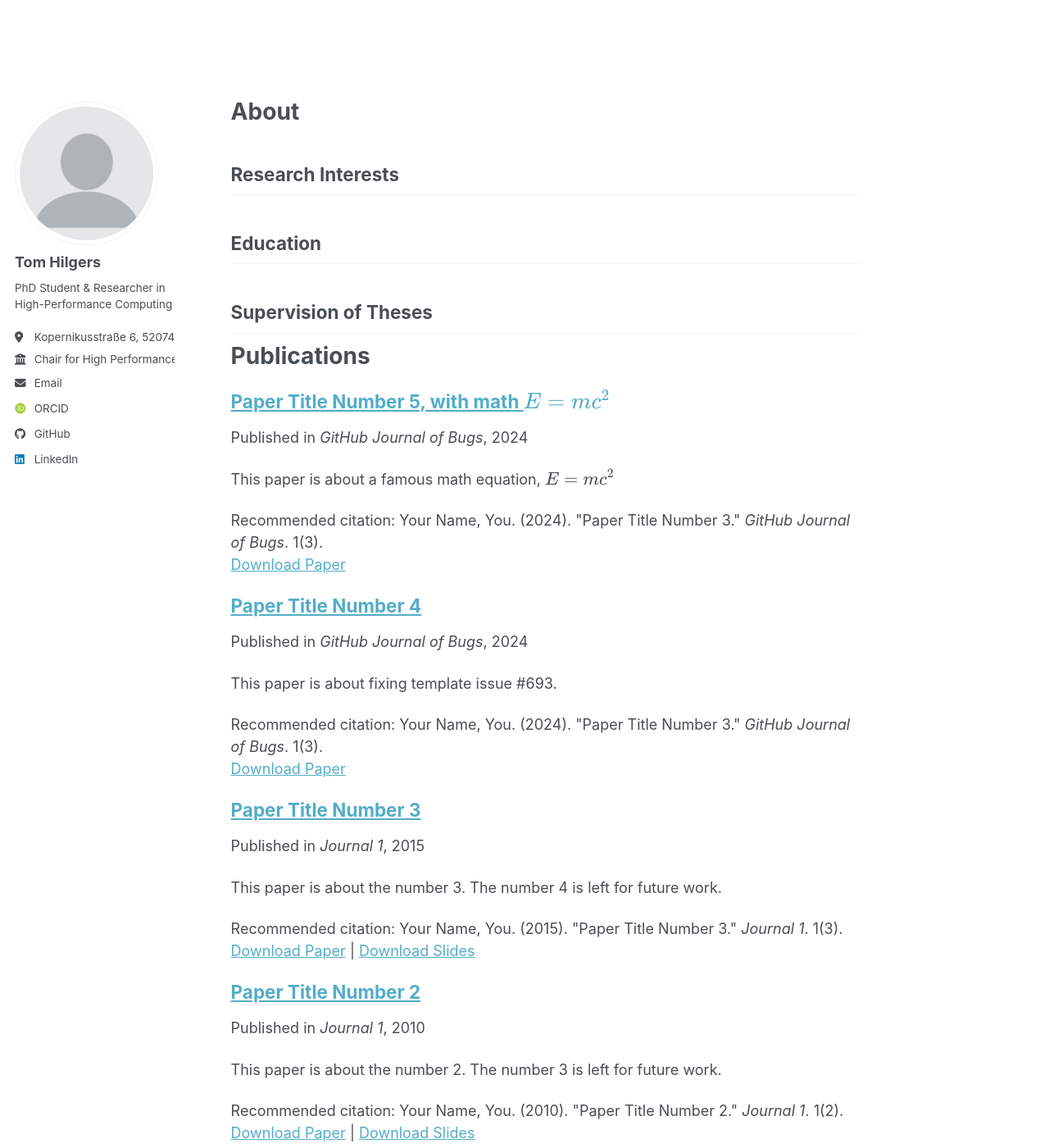
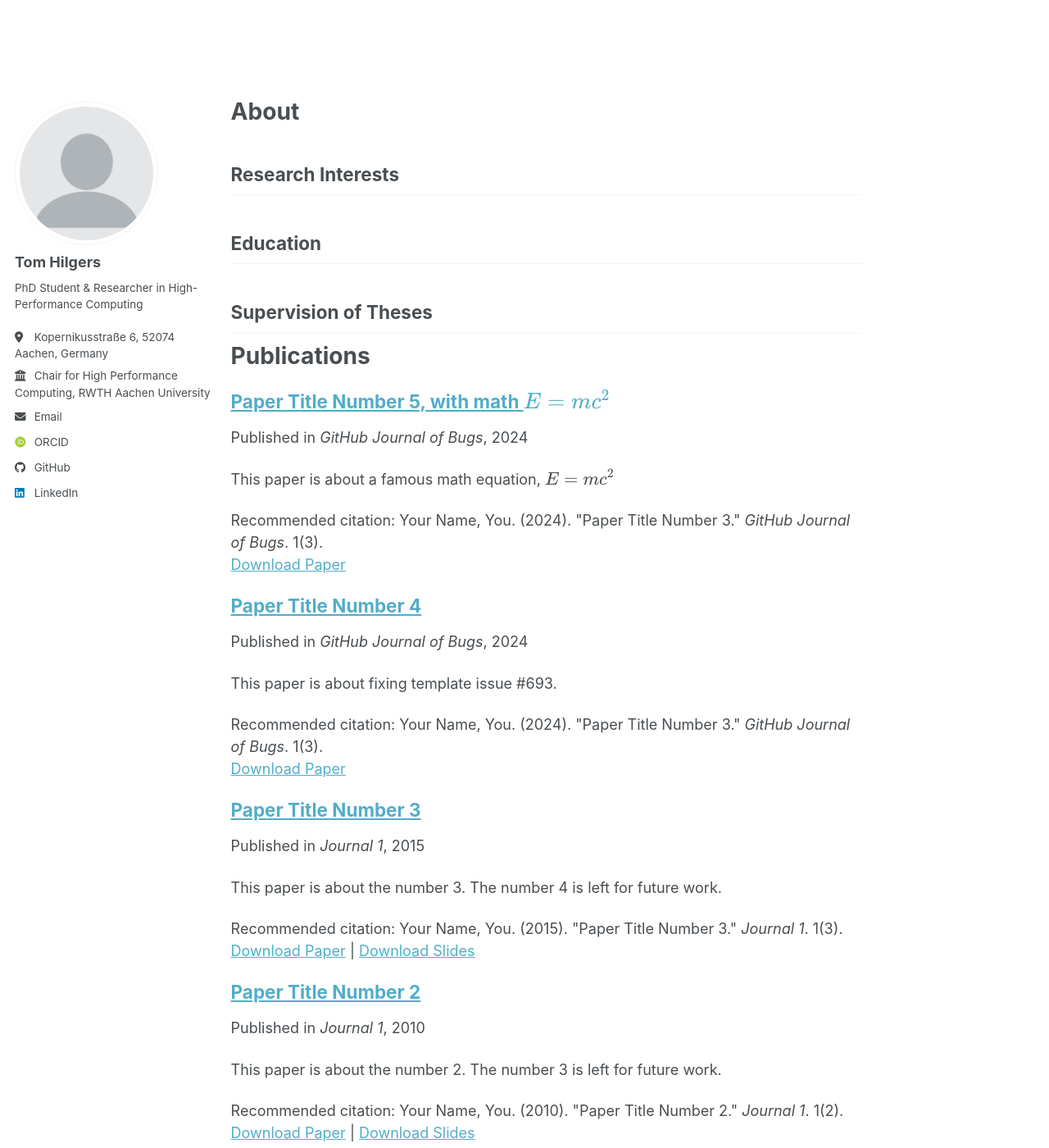
Before and after one commit to tomhilgers/tomhilgers.github.io, a Jekyll site: the page built from _pages/about.md, in a window 1280 px wide and 1400 px high. Shown: the whole window at 82% size. Built offline with Jekyll 4.4.1, drawn with Linux system fonts in a browser that asks for light colours; some web fonts are replaced; a script bundle is joined from its source files by our own code; library files that are not in the unit come from our copies.

Commit message:
Adjust sidebar layout for larger screens

```diff
--- a/_sass/layout/_sidebar.scss
+++ b/_sass/layout/_sidebar.scss
@@ -25,7 +25,7 @@
   }
 
   @include breakpoint($large) {
-    @include span(2 of 12);
+    @include span(3 of 12);
     opacity: 1;
     -webkit-transition: opacity 0.2s ease-in-out;
             transition: opacity 0.2s ease-in-out;
@@ -304,7 +304,8 @@
   }
 
   li {
-    white-space: nowrap;
+    white-space: normal;
+    overflow-wrap: anywhere;
   }
 
   a {
```
